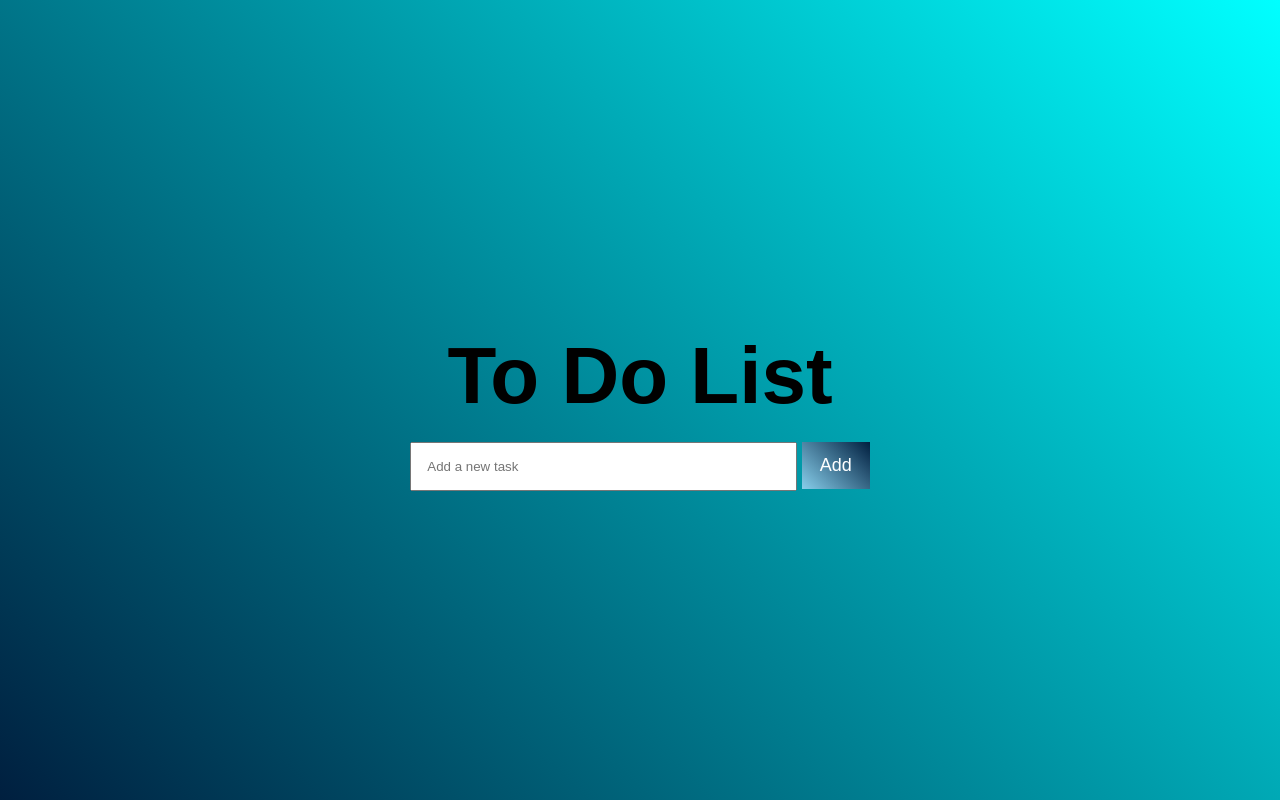
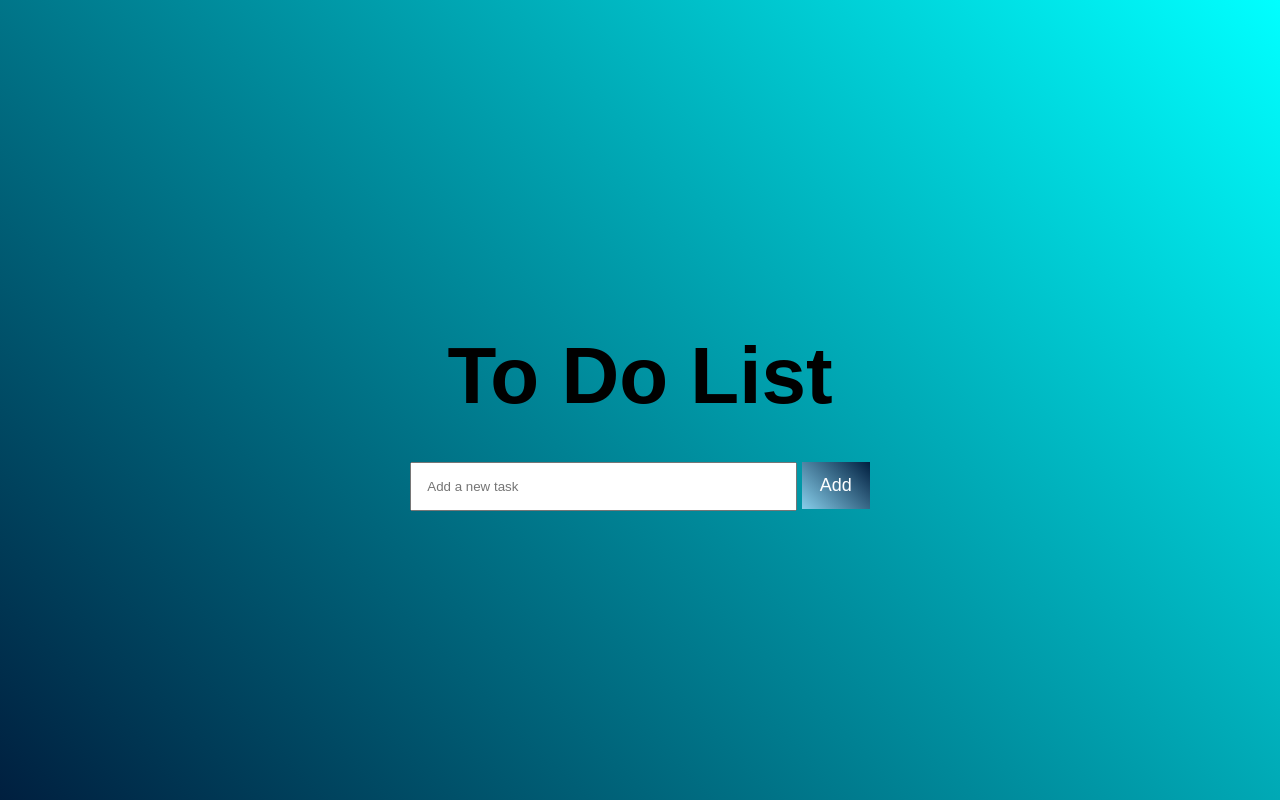
Before and after one commit to NthabisengLekolwana/ToDo, a website: page index.html in a window 1280 px wide. Drawn offline with Linux system fonts and the light colour scheme.

Commit message:
increased the padding of 'Todo list'

```diff
--- a/style.css
+++ b/style.css
@@ -73,5 +73,5 @@ button{
 .centerText{
 text-align: center;
 font-size: 40px;
-padding: 20px;
+padding: 40px 30px;
 }
```
